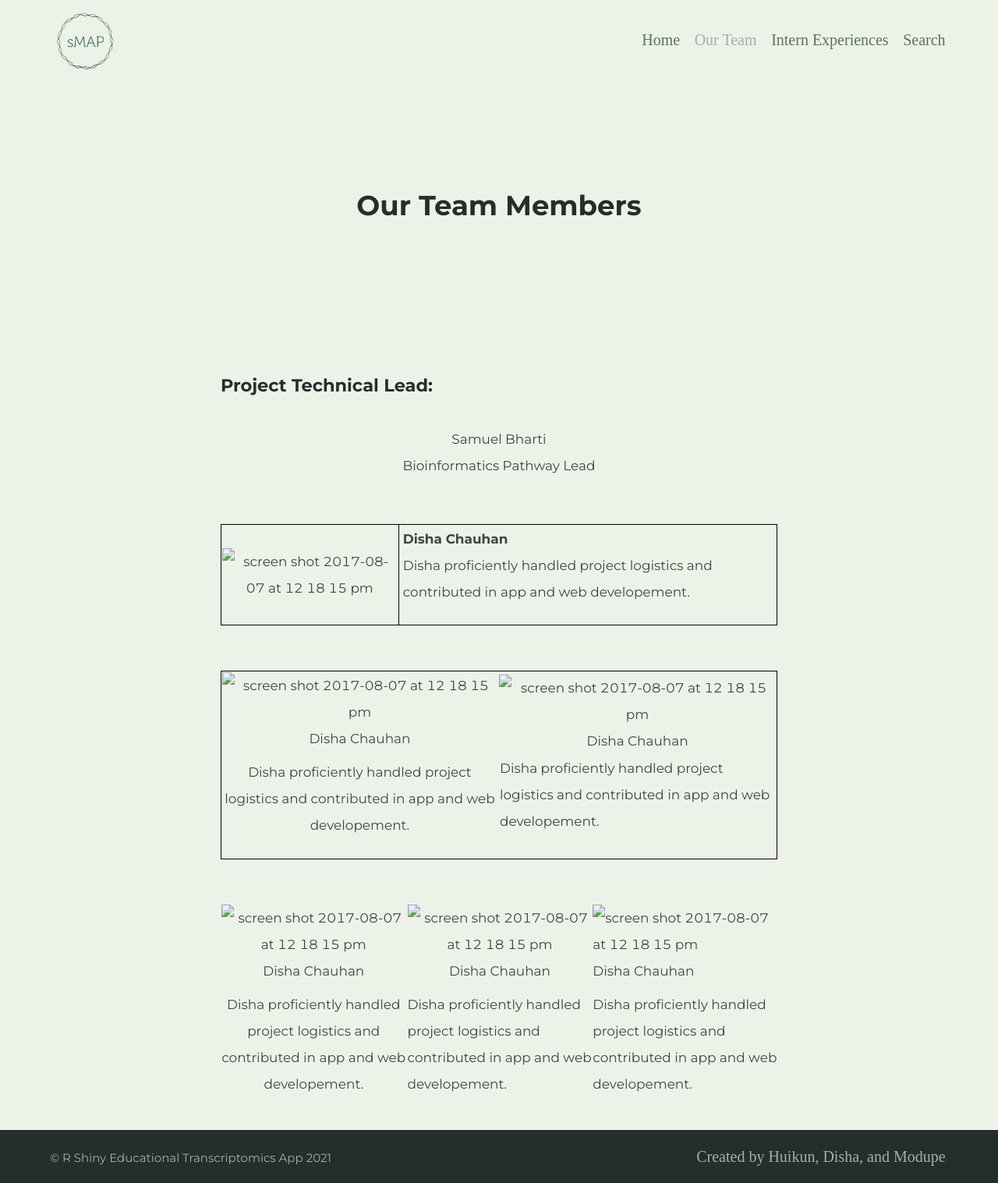
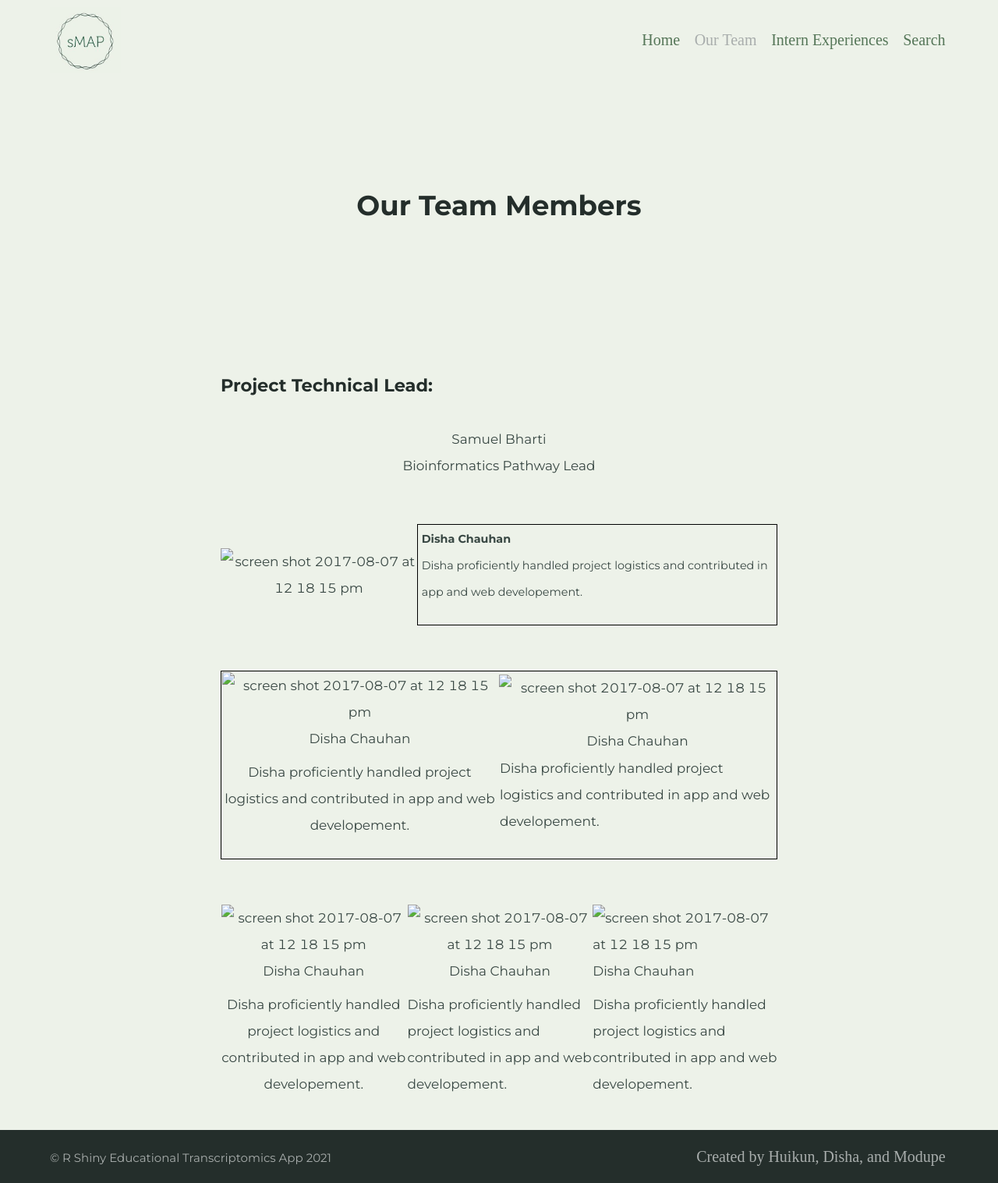
Before and after one commit to BI-STEM-Away/sMAP, a Jekyll site: the page built from ourTeam.md, in a window 1280 px wide. Shown: the whole page at 78% size. Built offline with Jekyll 4.4.1, drawn with Linux system fonts in a browser that asks for light colours.

Commit message:
Update ourTeam.md

```diff
--- a/ourTeam.md
+++ b/ourTeam.md
@@ -26,14 +26,14 @@
 
 <table>
   <tbody>
-    <tr style="border: 1px solid black;">
+    <tr>
       <!-- Names -->
-      <td style="text-align:center; padding:1px">
-      <img height="150" alt="screen shot 2017-08-07 at 12 18 15 pm"
+      <td style="text-align:center;margin-right:4px">
+      <img height="180" alt="screen shot 2017-08-07 at 12 18 15 pm"
       src="https://bi-stem-away.github.io/shiny_app_dev/images/Disha.jpeg">
       </td>
       <td style="border: 1px solid black;">
-      <p style=" padding:1px; margin-left:4px; text-align:left;"><strong>Disha Chauhan</strong><br>
+      <p style="font-size:85%; padding:1px; margin-left:4px; text-align:left;"><strong>Disha Chauhan</strong><br>
        Disha proficiently handled project logistics and contributed in app and web developement.</p>
       </td>
     </tr>
```
